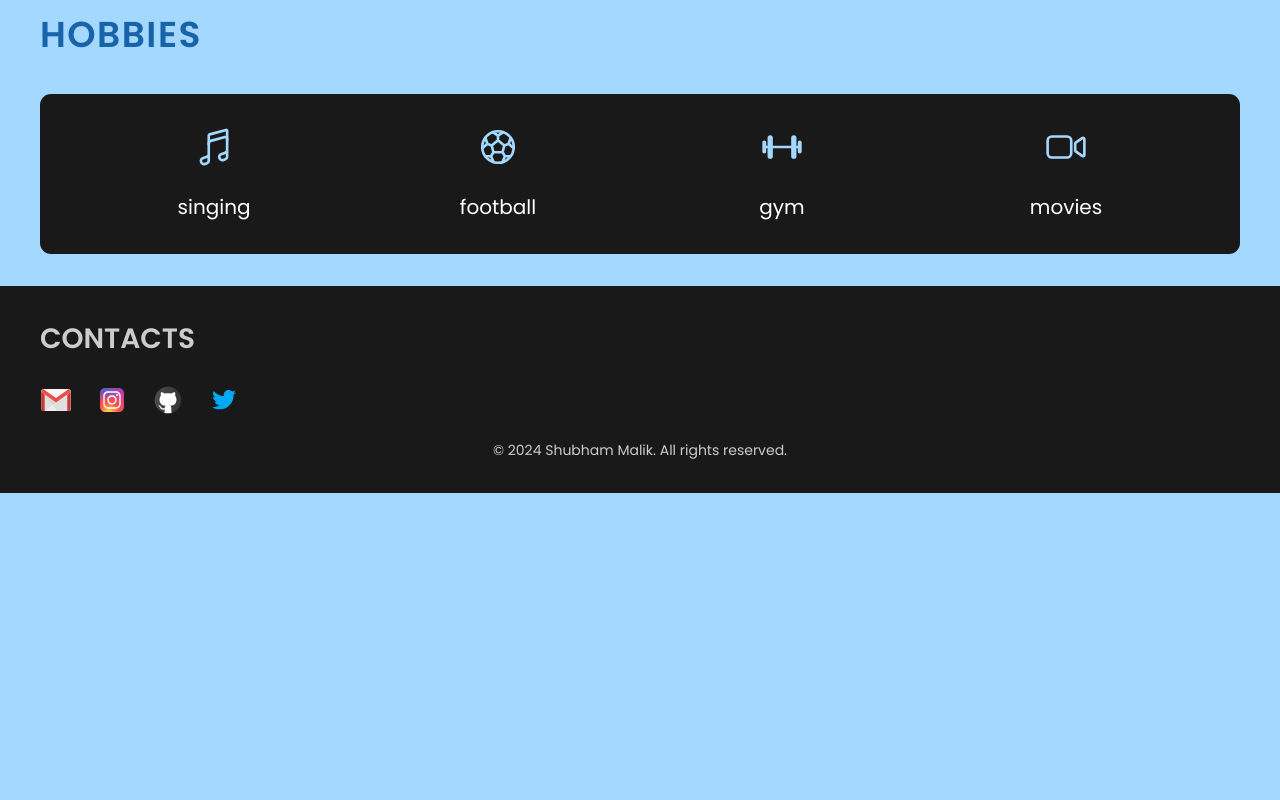
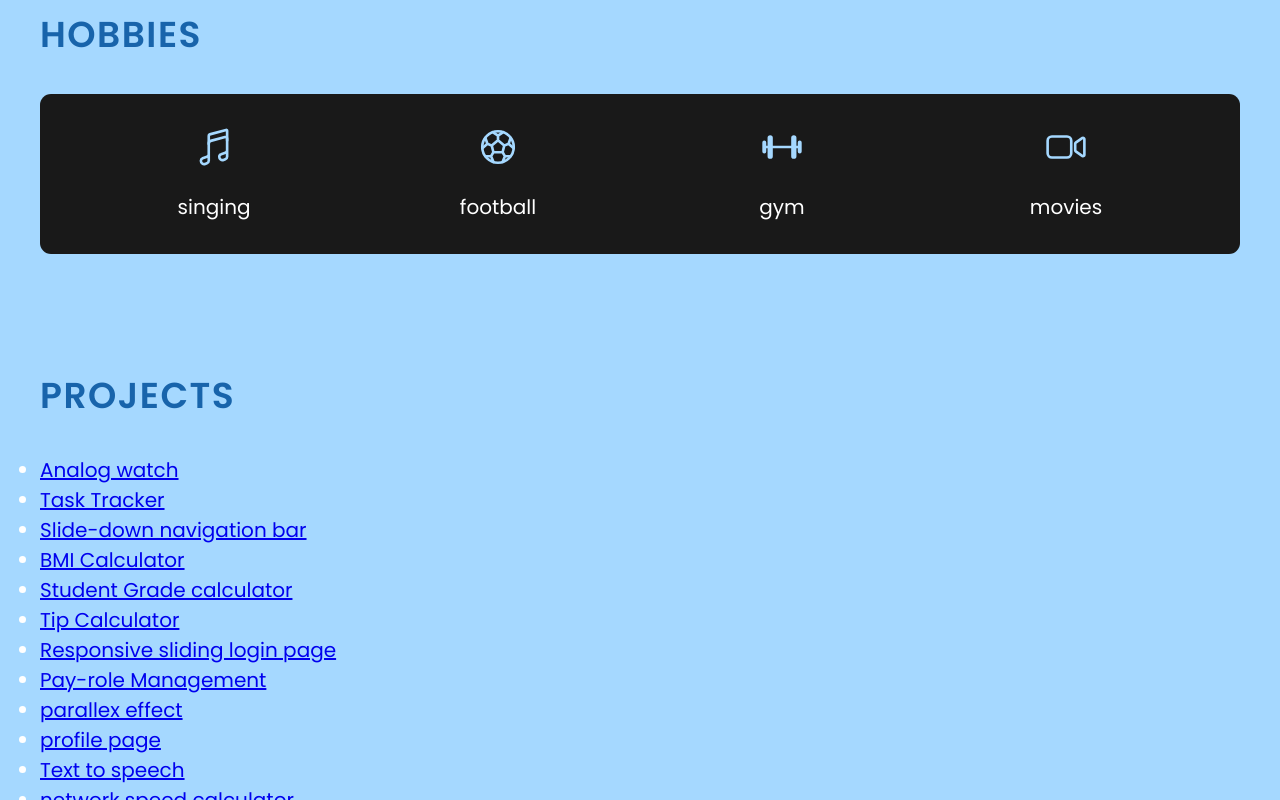
Before and after one commit to shubham-32/profile_project, a plain HTML site: page index.html in a window 1280 px wide. Shown: the part 2000-2800 px from the top of the page. Before the commit the page ends 2493 px from the top, so only its background shows below. Drawn offline with nearby package versions, Linux system fonts and the light colour scheme; files that its build step writes are made by us from their sources.

Commit message:
Update index.html

```diff
--- a/index.html
+++ b/index.html
@@ -15,7 +15,7 @@
     <link
         href="https://fonts.googleapis.com/css2?family=Playfair+Display:wght@500&family=Poppins:wght@400;600;700&display=swap"
         rel="stylesheet">
-    <link href="style.css" rel="stylesheet" />
+    <link href="style/style.css" rel="stylesheet" />
 </head>
 
 <body>
@@ -34,7 +34,7 @@
         <div class="container hero-container grid grid-2-cols">
             <p class="hi outside">Hi, I am<br> <span class="full-name">Shubham Malik</span></p>
             <div class="pro-img-div flex">
-                <img class="pro-img" src="WhatsApp Image 2024-02-04 at 16.48.22_7977e930.jpg" />
+                <img class="pro-img" src="style/WhatsApp Image 2024-02-04 at 16.48.22_7977e930.jpg" />
             </div>
         </div>
 
@@ -220,7 +220,29 @@
             </div>
         </div>
     </section>
+    <section class="project-section">
+        <div class="container">
 
+            <h2 class="section-heading outside">Projects</h2>
+            <div class="projects">
+                <ul class="projects-list">
+                    <li><a href="https://shubham-32.github.io/Analog-watch/" target="_blank" >Analog watch</a></li>
+                    <li><a href="https://shubham-32.github.io/Task-tracker/" target="_blank">Task Tracker</a></li>
+                    <li><a href="https://shubham-32.github.io/slide-down-navigation-bar/" target="_blank">Slide-down navigation bar</a></li>
+                    <li><a href="https://shubham-32.github.io/BMI-calculator/" target="_blank">BMI Calculator</a></li>
+                    <li><a href="https://shubham-32.github.io/student-grade-calculator/" target="_blank">Student Grade calculator</a></li>
+                    <li><a href="https://shubham-32.github.io/Tip-calculator/" target="_blank">Tip Calculator</a></li>
+                    <li><a href="https://shubham-32.github.io/responsive-sliding-login-page/" target="_blank">Responsive sliding login page</a></li>
+                    <li><a href="https://shubham-32.github.io/pay-role-management/" target="_blank">Pay-role Management</a></li>
+                    <li><a href="https://shubham-32.github.io/mouse-move-parallex/" target="_blank">parallex effect </a></li>
+                    <li><a href="https://shubham-32.github.io/profile_project/" target="_blank">profile page</a></li>
+                    <li><a href="https://shubham-32.github.io/text-to-speech-convertor/" target="_blank">Text to speech</a></li>
+                    <li><a href="https://shubham-32.github.io/internet-speed-test/" target="_blank">network speed calculator</a></li>
+            </ul>
+        </div>
+        </div>
+
+    </section>
     <footer id="contacts">
         <div class="footer-container container">
             <h2 class="footer-heading">contacts</h2>
```
